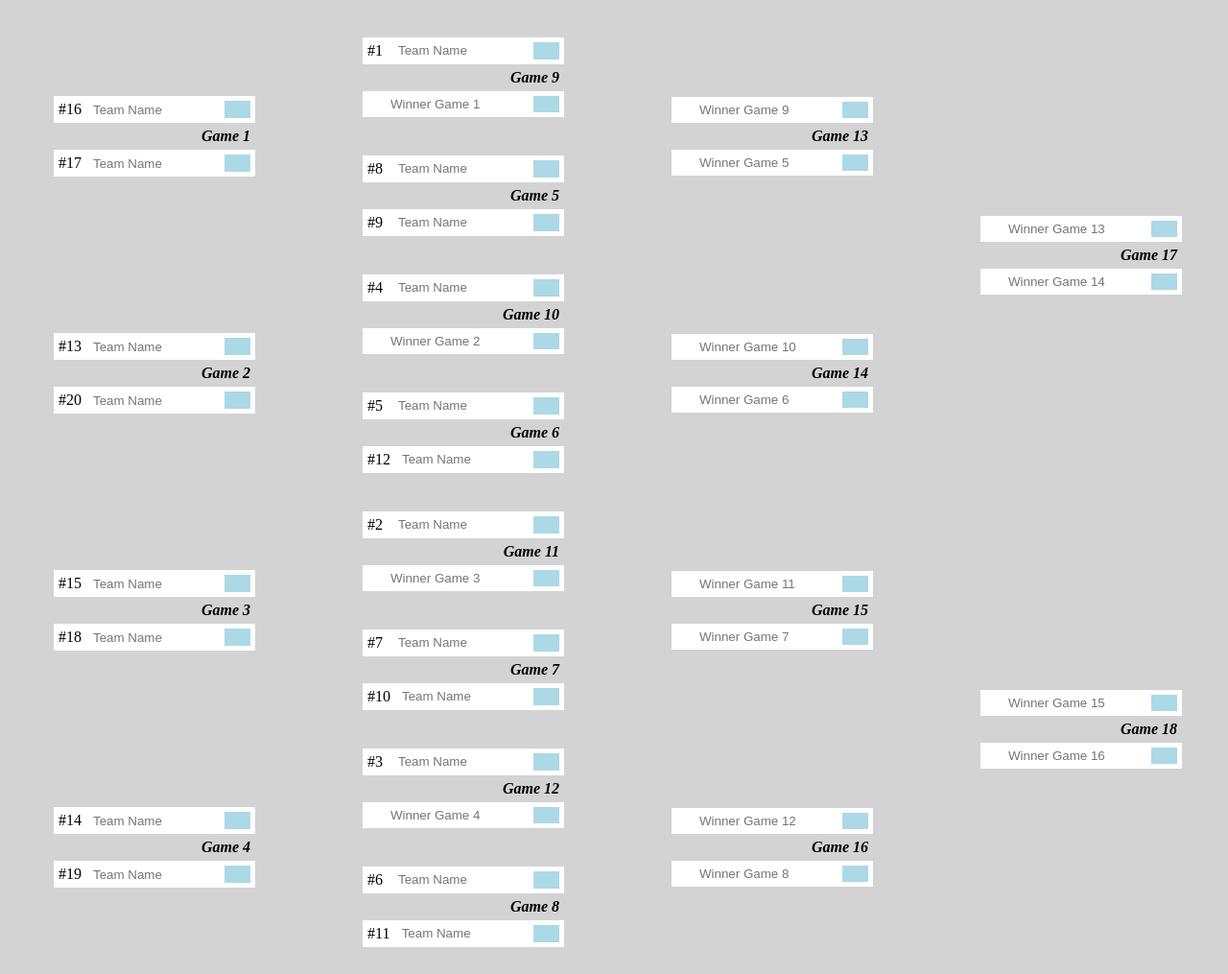
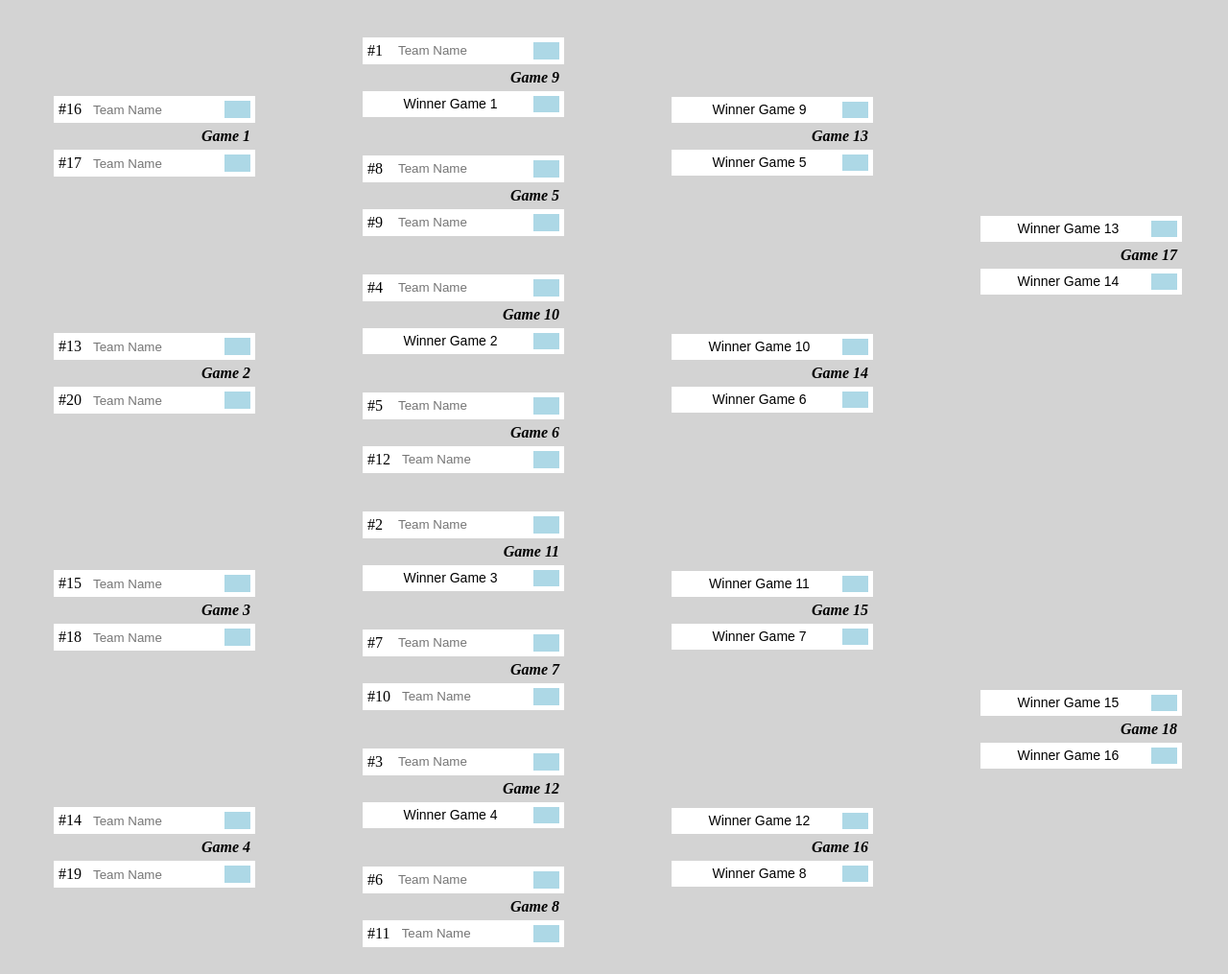
Before and after one commit to npresley13/tournament-bracket, a website: page index.html in a window 1280 px wide. Shown: the part 61-1076 px from the top of the page at 96% size. Drawn offline with Linux system fonts and the light colour scheme.

Commit message:
switched out input fields for paragraphs

```diff
--- a/index.html
+++ b/index.html
@@ -89,7 +89,7 @@
                 </di>
                 <div class="team">
                     <span class="team-rank"></span>
-                    <input type="text" class="team-name" placeholder="Winner Game 1">
+                    <p class="team-name" id="wg1">Winner Game 1</p>
                     <input type="number" class="team-score">
                 </div>
             </div>
@@ -119,7 +119,7 @@
                 </di>
                 <div class="team">
                     <span class="team-rank"></span>
-                    <input type="text" class="team-name" placeholder="Winner Game 2">
+                    <p class="team-name" id="wg2">Winner Game 2</p>
                     <input type="number" class="team-score">
                 </div>
             </div>
@@ -149,7 +149,7 @@
                 </di>
                 <div class="team">
                     <span class="team-rank"></span>
-                    <input type="text" class="team-name" placeholder="Winner Game 3">
+                    <p class="team-name" id="wg3">Winner Game 3</p>
                     <input type="number" class="team-score">
                 </div>
             </div>
@@ -179,7 +179,7 @@
                 </di>
                 <div class="team">
                     <span class="team-rank"></span>
-                    <input type="text" class="team-name" placeholder="Winner Game 4">
+                    <p class="team-name" id="wg4">Winner Game 4</p>
                     <input type="number" class="team-score">
                 </div>
             </div>
@@ -203,7 +203,7 @@
             <div class="game">
                 <div class="team">
                     <span class="team-rank"></span>
-                    <input type="text" class="team-name" placeholder="Winner Game 9">
+                    <p class="team-name" id="wg9">Winner Game 9</p>
                     <input type="number" class="team-score">
                 </div>
                 <di>
@@ -211,14 +211,14 @@
                 </di>
                 <div class="team">
                     <span class="team-rank"></span>
-                    <input type="text" class="team-name" placeholder="Winner Game 5">
+                    <p class="team-name" id="wg5">Winner Game 5</p>
                     <input type="number" class="team-score">
                 </div>
             </div>
             <div class="game">
                 <div class="team">
                     <span class="team-rank"></span>
-                    <input type="text" class="team-name" placeholder="Winner Game 10">
+                    <p class="team-name" id="wg10">Winner Game 10</p>
                     <input type="number" class="team-score">
                 </div>
                 <di>
@@ -226,14 +226,14 @@
                 </di>
                 <div class="team">
                     <span class="team-rank"></span>
-                    <input type="text" class="team-name" placeholder="Winner Game 6">
+                    <p class="team-name" id="wg6">Winner Game 6</p>
                     <input type="number" class="team-score">
                 </div>
             </div>
             <div class="game">
                 <div class="team">
                     <span class="team-rank"></span>
-                    <input type="text" class="team-name" placeholder="Winner Game 11">
+                    <p class="team-name" id="wg11">Winner Game 11</p>
                     <input type="number" class="team-score">
                 </div>
                 <di>
@@ -241,14 +241,14 @@
                 </di>
                 <div class="team">
                     <span class="team-rank"></span>
-                    <input type="text" class="team-name" placeholder="Winner Game 7">
+                    <p class="team-name" id="wg7">Winner Game 7</p>
                     <input type="number" class="team-score">
                 </div>
             </div>
             <div class="game">
                 <div class="team">
                     <span class="team-rank"></span>
-                    <input type="text" class="team-name" placeholder="Winner Game 12">
+                    <p class="team-name" id="wg12">Winner Game 12</p>
                     <input type="number" class="team-score">
                 </div>
                 <di>
@@ -256,7 +256,7 @@
                 </di>
                 <div class="team">
                     <span class="team-rank"></span>
-                    <input type="text" class="team-name" placeholder="Winner Game 8">
+                    <p class="team-name" id="wg8">Winner Game 8</p>
                     <input type="number" class="team-score">
                 </div>
             </div>
@@ -265,7 +265,7 @@
             <div class="game">
                 <div class="team">
                     <span class="team-rank"></span>
-                    <input type="text" class="team-name" placeholder="Winner Game 13">
+                    <p class="team-name" id="wg13">Winner Game 13</p>
                     <input type="number" class="team-score">
                 </div>
                 <di>
@@ -273,14 +273,14 @@
                 </di>
                 <div class="team">
                     <span class="team-rank"></span>
-                    <input type="text" class="team-name" placeholder="Winner Game 14">
+                    <p class="team-name" id="wg14">Winner Game 14</p>
                     <input type="number" class="team-score">
                 </div>
             </div>
             <div class="game">
                 <div class="team">
                     <span class="team-rank"></span>
-                    <input type="text" class="team-name" placeholder="Winner Game 15">
+                    <p class="team-name" id="wg15">Winner Game 15</p>
                     <input type="number" class="team-score">
                 </div>
                 <di>
@@ -288,7 +288,7 @@
                 </di>
                 <div class="team">
                     <span class="team-rank"></span>
-                    <input type="text" class="team-name" placeholder="Winner Game 16">
+                    <p class="team-name" id="wg16">Winner Game 16</p>
                     <input type="number" class="team-score">
                 </div>
             </div>
@@ -297,7 +297,7 @@
             <div class="game">
                 <div class="team">
                     <span class="team-rank"></span>
-                    <input type="text" class="team-name" placeholder="Winner Game 17">
+                    <p class="team-name" id="wg17">Winner Game 17</p>
                     <input type="number" class="team-score">
                 </div>
                 <di>
@@ -305,7 +305,7 @@
                 </di>
                 <div class="team">
                     <span class="team-rank"></span>
-                    <input type="text" class="team-name" placeholder="Winner Game 18">
+                    <p class="team-name" id="wg18">Winner Game 18</p>
                     <input type="number" class="team-score">
                 </div>
             </div>
@@ -314,7 +314,7 @@
             <div class="game">
                 <div class="team">
                     <span class="team-rank"></span>
-                    <input type="text" class="team-name" placeholder="Winner Game 19">
+                    <p class="team-name" id="wg19">Winner Game 19</p>
                     <input type="number" class="team-score">
                 </div>
             </div>
--- a/src/scss/small.scss
+++ b/src/scss/small.scss
@@ -96,6 +96,12 @@ h3 {
     outline: none;
 }
 
+.team p {
+    margin: 0;
+    font-family: sans-serif;
+    font-size: 14px;
+}
+
 // Remove up and down arrow buttons on team-score input
 
 input::-webkit-outer-spin-button,
```
Also changed, not shown: dist/css/main.css, 1 other file.
